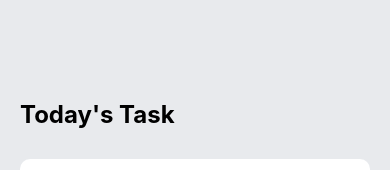
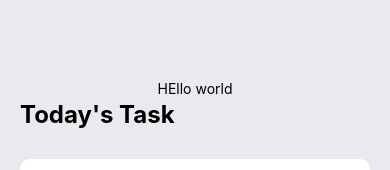
Before and after one commit to Sunloid/BasicTodoList-app, a React Native app: screen / in a window 390 px wide. Shown: the top 170 px of the page. Built offline with nearby package versions, Linux system fonts and the light colour scheme.

Commit message:
The code is still incomplete

```diff
--- a/App.js
+++ b/App.js
@@ -3,8 +3,39 @@ import { StyleSheet, Text, View } from "react-native";
 import Task from "./components/Task";
 import { KeyboardAvoidingView } from "react-native";
 import Input from "./components/input";
+import Constants from "expo-constants";
+import { useState } from "react";
+import {
+  TextInput,
+  TouchableOpacity,
+} from "react-native";
 
 export default function App() {
+  const [task, setTask] = useState();
+  const [taskItems, setTaskItems] = useState([])
+  const handleAddTask = () => {
+    setTaskItems([...taskItems, task])
+    setTask(null)}
+  function Yes() {
+    if (Constants.platform.ios) {
+      return (
+        <View style={styles.writeTaskWrapper}>
+          <TextInput
+            style={styles.input}
+            placeholder={"Write it here"}
+            onChangeText={(task) => setTask(task)}
+            value={task}
+          />
+          <TouchableOpacity onPress={() => handleAddTask()}>
+            <View style={styles.addWrapper}>
+              <Text style={styles.addText}>+</Text>
+            </View>
+          </TouchableOpacity>
+        </View>
+      );
+    }
+  }
+
   return (
     <View style={styles.container}>
       <View style={styles.tasksWrapper}>
@@ -18,7 +49,12 @@ export default function App() {
         </View>
       </View>
       <KeyboardAvoidingView style={styles.writeTaskWrapper}>
-        <Input></Input>
+        {
+          Yes()
+        }
+        <View>
+          <Text>HEllo world</Text>
+        </View>
       </KeyboardAvoidingView>
     </View>
   );
@@ -48,7 +84,38 @@ const styles = StyleSheet.create({
     flexDirection: "row",
     justifyContent: "space-between",
     alignItems: "center",
+    bottom: 60,
+    backgroundColor:"#FF0000"
+  },
+  input: {
+    paddingVertical: 15,
+    width: "80%",
+    paddingHorizontal: 15,
+    backgroundColor: "#FFF",
+    borderRadius: 60,
+    borderColor: "#C0C0C0",
+    borderWidth: "1",
+    height: 50,
+  },
+  addWrapper: {
+    backgroundColor: "#FFF",
+    width: 60,
+    height: 50,
+    borderRadius: 60,
+    borderColor: "#C0C0C0",
+    borderWidth: 1,
+    justifyContent: "center",
+    alignContent: "items",
+  },
+  addText: {
+    backgroundColor: "#FF0000",
+  },
+  writeTaskWrapper: {
+    position: "absolute",
+    width: "100%",
+    flexDirection: "row",
+    justifyContent: "space-around",
+    alignItems: "center",
     zIndex: 1,
-    bottom: 60,
   },
-});
+})
```
